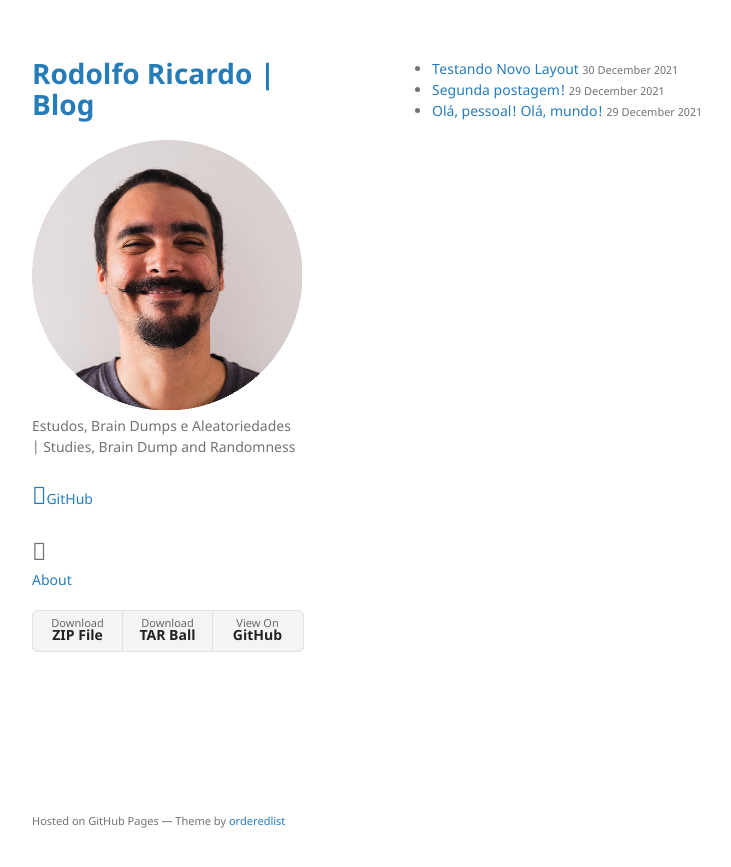
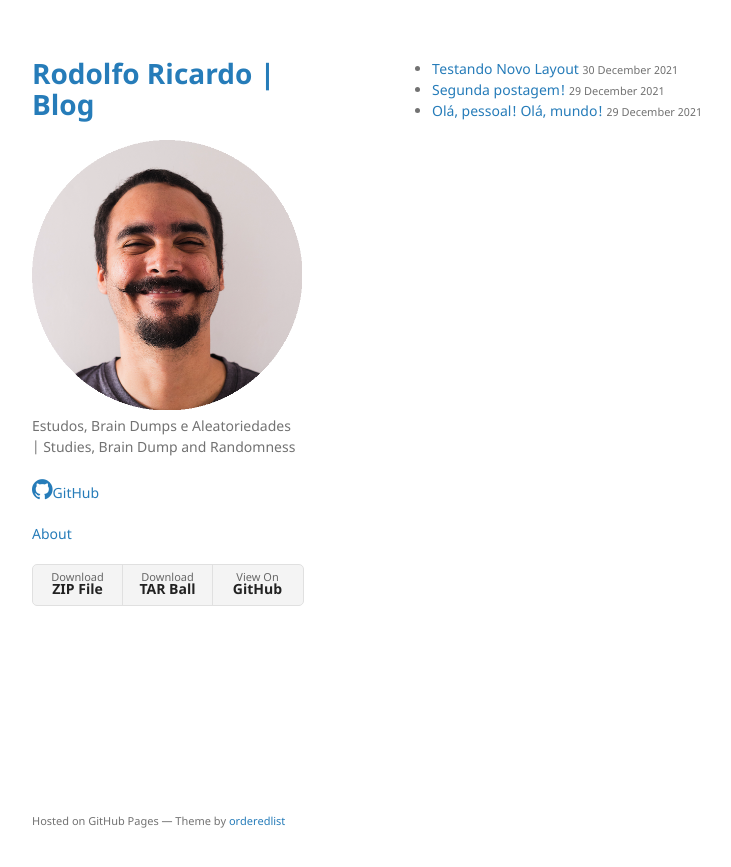
Before and after one commit to rodolforicardotech/rodolforicardotech.github.io, a Jekyll site: the page built from index.md, in a window 1280 px wide. Shown: the top 867 px of the page, without its empty margins (178-909 px from the left). Built offline with Jekyll 4.4.1, drawn with Linux system fonts in a browser that asks for light colours; our own code applies the rules of GitHub Pages for plain Markdown files.

Commit message:
adicionando novamente o fontawesome huaehuae

```diff
--- a/_layouts/default.html
+++ b/_layouts/default.html
@@ -4,6 +4,7 @@
     <meta charset="UTF-8">
     <meta http-equiv="X-UA-Compatible" content="IE=edge">
     <meta name="viewport" content="width=device-width, initial-scale=1">
+    <link rel="stylesheet" href="https://cdnjs.cloudflare.com/ajax/libs/font-awesome/4.7.0/css/font-awesome.min.css">
 
 {% seo %}
     <link rel="stylesheet" href="{{ "/assets/css/style.css?v=" | append: site.github.build_revision | relative_url }}">
@@ -36,7 +37,6 @@
         {% endif %}
 
 
-        <i style="font-size:24px" class="fa">&#xf09b;</i>
         <p class="view"><a href="http://rodolforicardo7.github.io/about">About</a></p>
 
         {% if site.show_downloads %}
```
